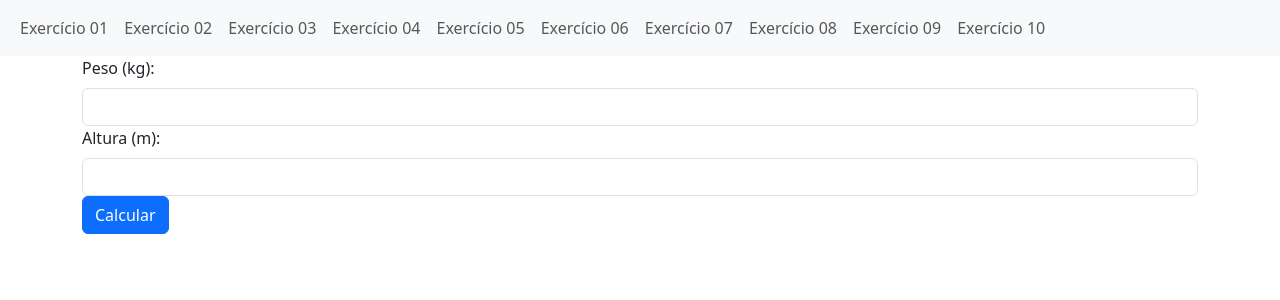
After one commit to LuAlbertoni/Linguagem-de-Programacao-IV, a PHP site: page /ex10/index.php in a window 1280 px wide. The commit adds this page. Shown: the top 300 px of the page. Run offline with PHP 8.4, Linux system fonts and the light colour scheme.

Commit message:
Adicionado Exercício 10 - Lista 02 Bootstrap

```diff
--- /dev/null
+++ b/Lista-de-Exercicios-02-Bootstrap/ex10/index.php
@@ -0,0 +1,24 @@
+<?php
+require_once "../header.php";
+?>
+
+<form action="script.php" method="post">
+    <div class="row">
+        <div class="col">
+            <label for="peso" class="form-label">Peso (kg):</label>
+            <input type="text" name="peso" id="peso" class="form-control" required>
+            <label for="altura" class="form-label">Altura (m):</label>
+            <input type="text" name="altura" id="altura" class="form-control" required>
+            <div class="row">
+                <div class="col">
+                    <button type="submit" class="btn btn-primary">
+                        Calcular
+                    </button>
+                </div>
+            </div>
+        </div>
+    </div>
+</form>
+
+<?php
+require_once "../footer.php";
--- a/Lista-de-Exercicios-02-Bootstrap/funcoes.php
+++ b/Lista-de-Exercicios-02-Bootstrap/funcoes.php
@@ -96,3 +96,22 @@ function calcularIdade($ano)
 
     return array('idade' => $idade, 'dias' => $dias, 'idade2025' => $idade2025);
 }
+
+function calcularIMC($peso, $altura)
+{
+    $imc = $peso / ($altura ** 2);
+    return $imc;
+}
+
+function classificarIMC($imc)
+{
+    if ($imc < 18.5) {
+        return "baixo peso";
+    } elseif ($imc < 25) {
+        return "adequado (eutrófico)";
+    } elseif ($imc < 30) {
+        return "sobrepeso";
+    } else {
+        return "obesidade";
+    }
+}
```
Also changed, not shown: Lista-de-Exercicios-02-Bootstrap/ex10/script.php (added, +11 -0 lines).
